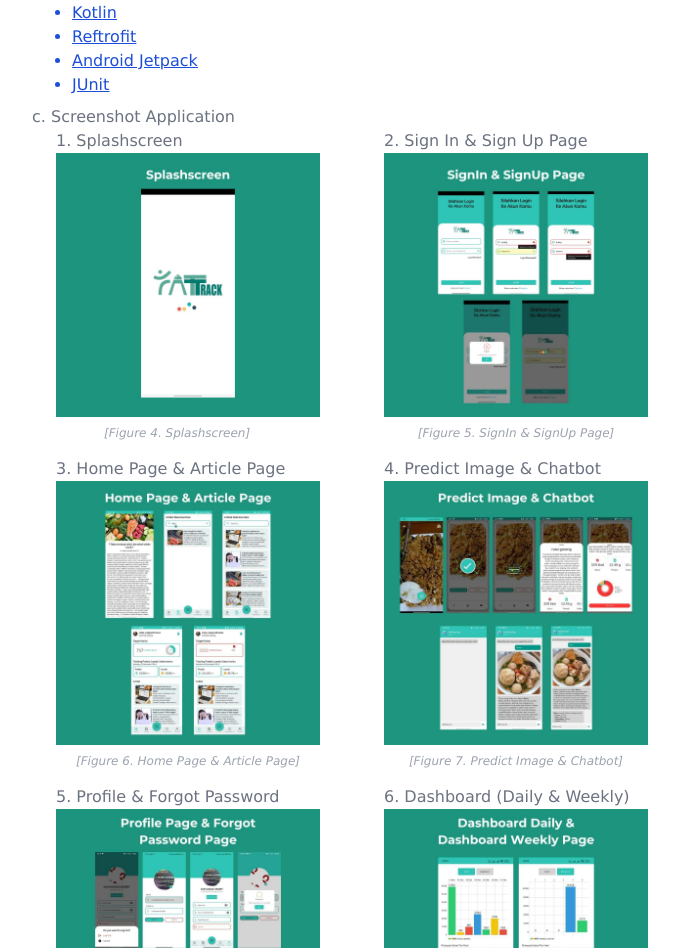
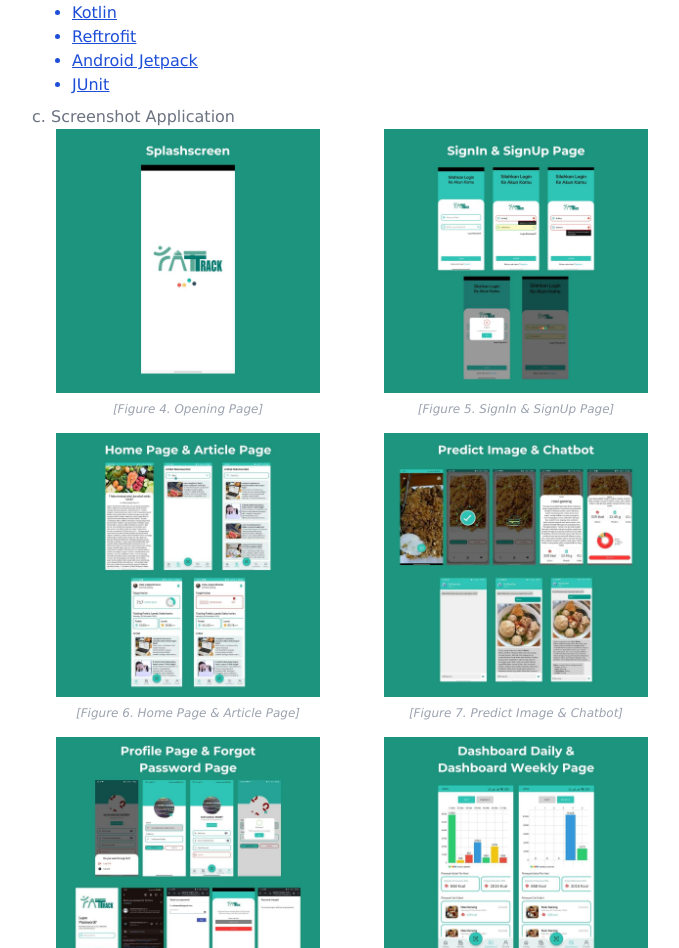
Before and after one commit to ikkoawinata/ikkoawinataa, a Next.js app: page /project-bangkit in a window 1280 px wide. Shown: the part 3184-4132 px from the top of the page, without its empty margins (312-991 px from the left). Built offline with nearby package versions, Linux system fonts and the light colour scheme.

Commit message:
Revisi bagian skrinsut aplikasi

```diff
--- a/app/project-bangkit/page.jsx
+++ b/app/project-bangkit/page.jsx
@@ -354,23 +354,18 @@ const Candidates = () => {
           <div className="grid grid-cols-2 gap-4 items-start">
   {/* Kolom 1 - Train and Val Loss */}
   <div>
-    <p className="font-tentang text-md text-gray-500 dark:text-white text-left text-justify pl-12">
-      1. Splashscreen
-    </p>
+
     <img
       src="./hero/screenshot1.jpg"
       alt="Splashscreen"
       className="w-full h-auto object-cover mb-2 pl-12"
     />
-    <figcaption className="mt-1 text-xs font-light text-gray-400 dark:text-gray-500 italic pl-24">
-      [Figure 4. Splashscreen]
+    <figcaption className="mt-1 text-center text-xs font-light text-gray-400 dark:text-gray-500 italic pl-12">
+      [Figure 4. Opening Page]
     </figcaption>
   </div>
 
   <div>
-    <p className="font-tentang text-md text-gray-500 dark:text-white text-left text-justify pl-12">
-      2. Sign In & Sign Up Page
-    </p>
     <img
       src="./hero/screenshot2.jpg"
       alt="Gambar Train Accuracy"
@@ -386,9 +381,6 @@ const Candidates = () => {
 
 
   <div>
-    <p className="font-tentang text-md text-gray-500 dark:text-white text-left text-justify pl-12">
-      3. Home Page & Article Page
-    </p>
     <img
       src="./hero/screenshot3.jpg"
       alt="Gambar Train Accuracy"
@@ -400,9 +392,6 @@ const Candidates = () => {
   </div>
 
   <div>
-    <p className="font-tentang text-md text-gray-500 dark:text-white text-left text-justify pl-12">
-      4. Predict Image & Chatbot
-    </p>
     <img
       src="./hero/screenshot4.jpg"
       alt="Gambar Train Accuracy"
@@ -416,9 +405,6 @@ const Candidates = () => {
 
 
   <div>
-    <p className="font-tentang text-md text-gray-500 dark:text-white text-left text-justify pl-12">
-      5. Profile & Forgot Password
-    </p>
     <img
       src="./hero/screenshot5.jpg"
       alt="Gambar Train Accuracy"
@@ -430,9 +416,6 @@ const Candidates = () => {
   </div>
 
   <div>
-    <p className="font-tentang text-md text-gray-500 dark:text-white text-left text-justify pl-12">
-      6. Dashboard (Daily & Weekly)
-    </p>
     <img
       src="./hero/screenshot6.jpg"
       alt="Gambar Train Accuracy"
```
